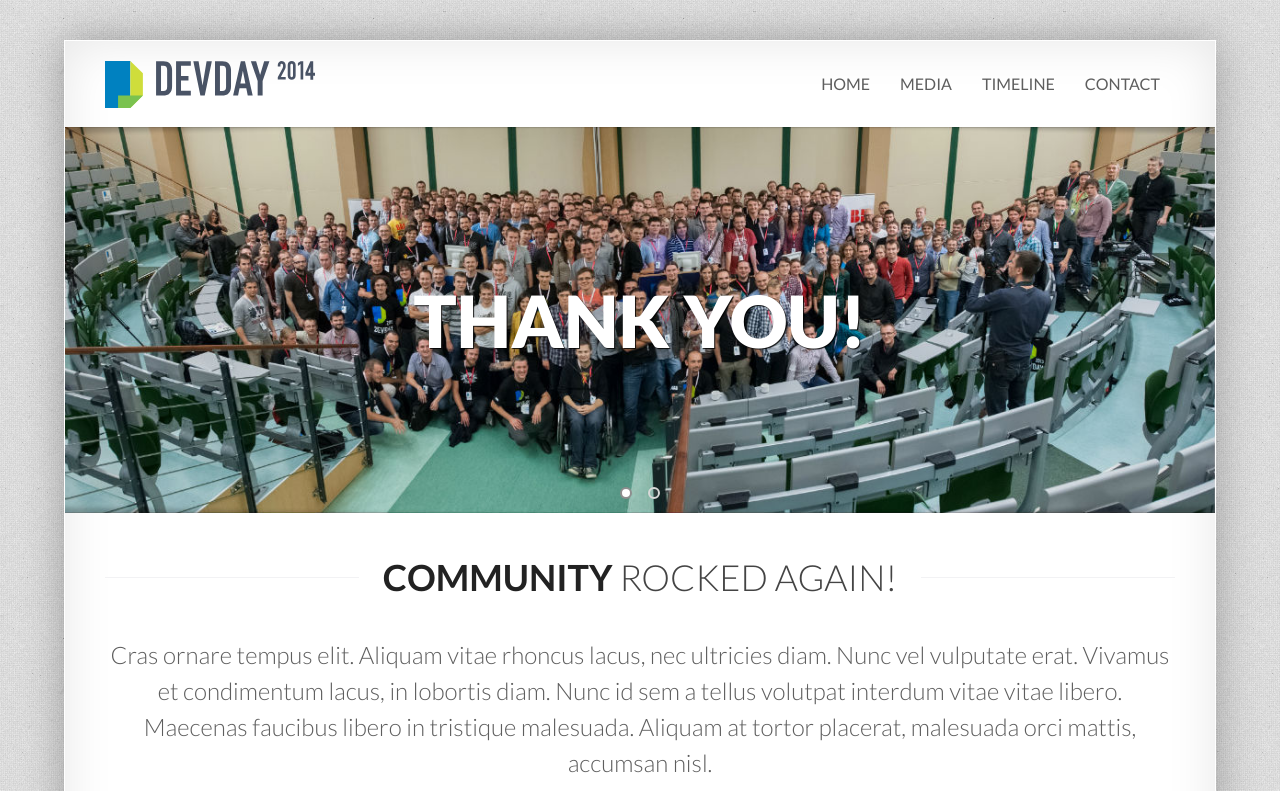
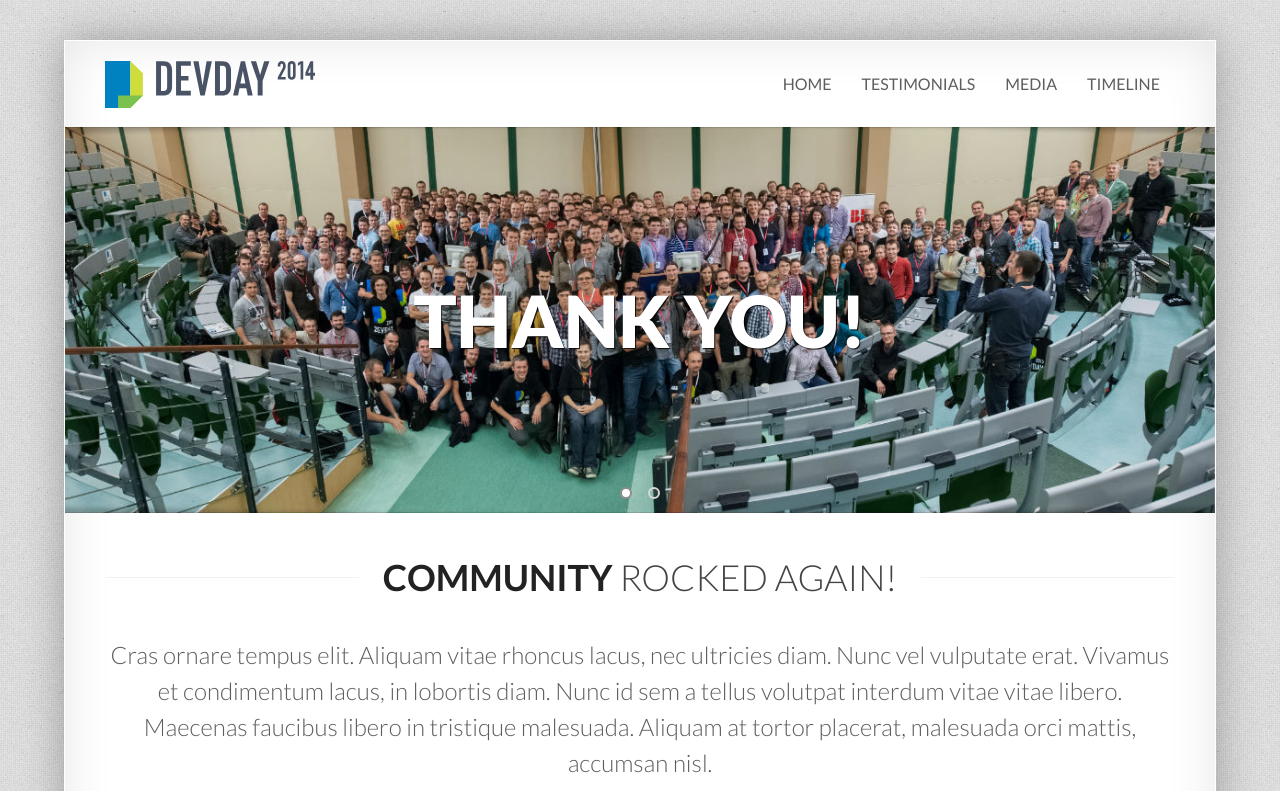
Before and after one commit to abbdevday/testimonials, a plain HTML site: page index.html in a window 1280 px wide. Shown: the top 791 px of the page. Drawn offline with Linux system fonts and the light colour scheme.

Commit message:
Got rid of Contact page

```diff
--- a/index.html
+++ b/index.html
@@ -42,6 +42,7 @@
             <div class="nav-collapse collapse">
               <ul class="nav pull-right">
                 <li class=""><a href="./">Home</a></li>
+                <li class=""><a href="testimonials.html">Testimonials</a></li>
                 <li class="dropdown">
                   <a class="dropdown-toggle" data-toggle="dropdown" href="#">Media</a>
                   <ul class="dropdown-menu">
@@ -54,7 +55,6 @@
                   </ul>
                 </li>
                 <li class=""><a href="timeline.html">Timeline</a></li>
-                <li class=""><a href="contact.html">Contact</a></li>
               </ul>
             </div>
           </div>
@@ -233,6 +233,8 @@
             </h3>
             <p>
               created with passion and ❤
+              <br>
+              <a href="mailto:contact@devday.pl">contact@devday.pl</a>
             </p>
           </div>
           <div class="span6">
```
